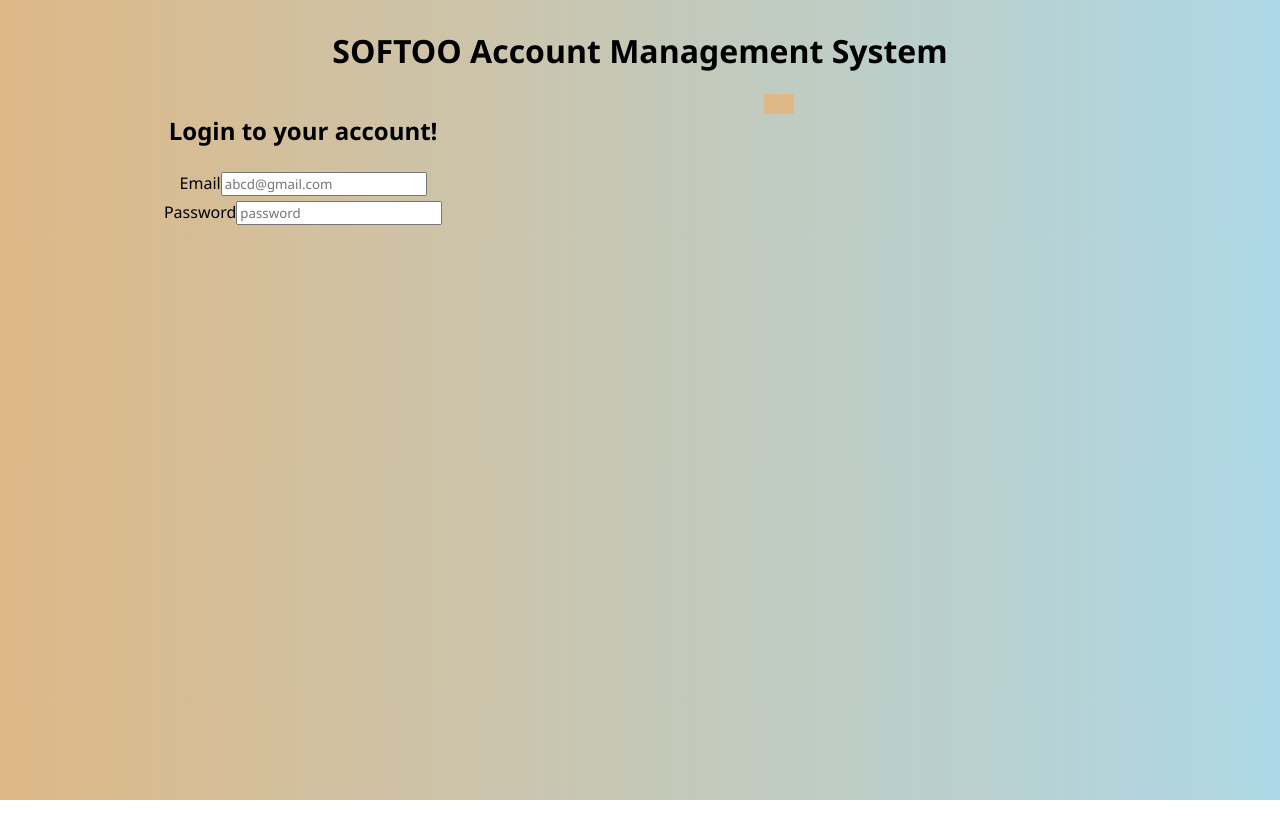
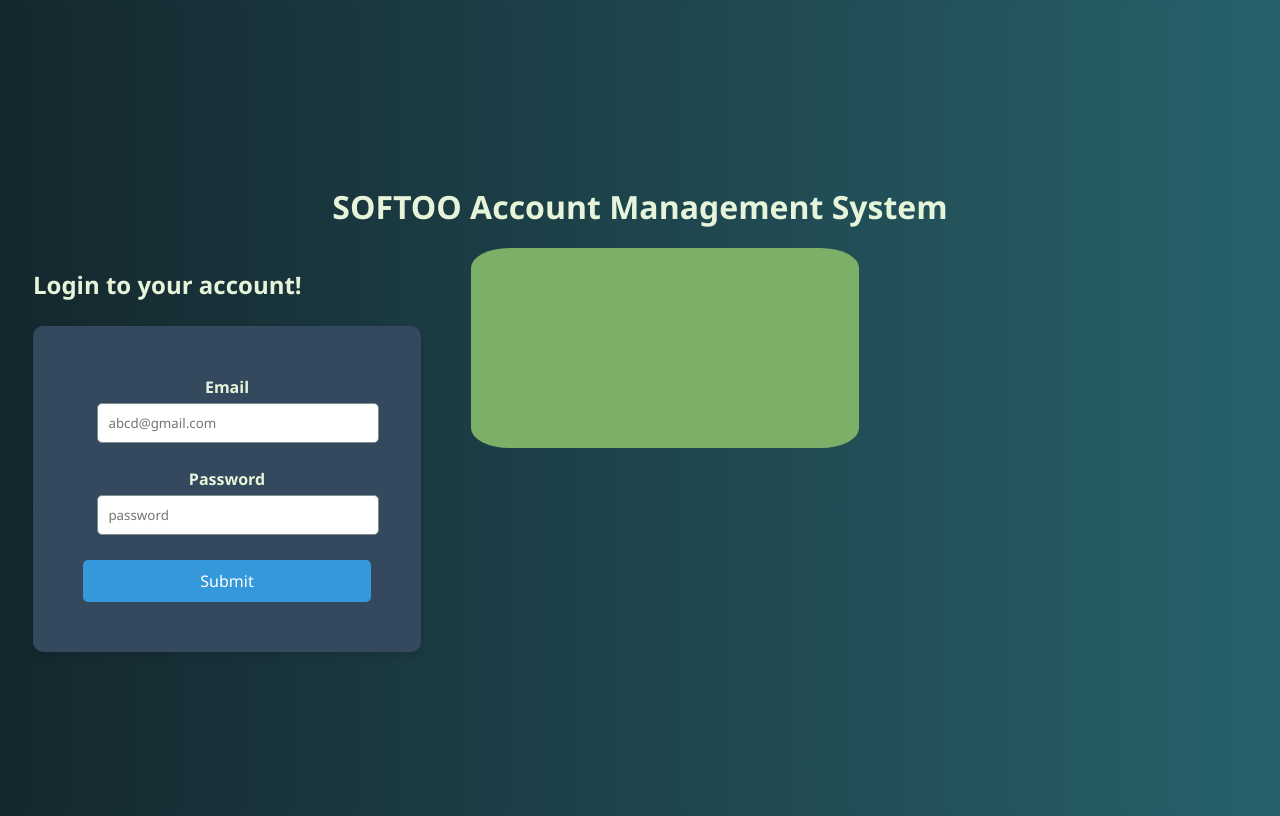
Before and after one commit to yumnayasirr/Account-Management-Portal, a React (Create React App) app in the folder frontend/: page / in a window 1280 px wide. Built offline with nearby package versions, Linux system fonts and the light colour scheme.

Commit message:
frontend

```diff
--- a/frontend/package.json
+++ b/frontend/package.json
@@ -12,7 +12,9 @@
     "react-router-dom": "^6.25.1",
     "react-scripts": "5.0.1",
     "react-toastify": "^10.0.5",
-    "web-vitals": "^2.1.4"
+    "web-vitals": "^2.1.4",
+    "formik": "^2.2.9",
+    "yup": "^0.32.11"
   },
   "scripts": {
     "start": "react-scripts start",
--- a/frontend/src/index.css
+++ b/frontend/src/index.css
@@ -3,20 +3,81 @@
 
 }
 body{
-    background: linear-gradient(to right, burlywood, lightblue);
+    background: linear-gradient(to right, #15272E, #27616A);
+    color: #E6F5D9;
 }
-.login-container{
+
+/* Login Page */
+
+.login-container {
     display: flex;
     flex-direction: column;
+    align-items: center;
     justify-content: center;
-    text-align: center;
-}
+    height: 100vh;
+    background: linear-gradient(to right, #15272E, #27616A);
+    color: #E6F5D9;
+  }
+
+  .title {
+    margin-bottom: 20px;
+  }
+
+  .login-left, .login-right, .login-center {
+    flex: 1;
+  }
+
+  .login-form {
+    display: flex;
+    flex-direction: column;
+    align-items: center;
+    background: #34495e;
+    padding: 20px;
+    border-radius: 10px;
+    box-shadow: 0 4px 8px rgba(0,0,0,0.1);
+  }
+
+  label {
+    display: block;
+    margin-bottom: 5px;
+    font-weight: bold;
+  }
+
+  input {
+    width: 100%;
+    padding: 10px;
+    border: 1px solid #7f8c8d;
+    border-radius: 5px;
+  }
+
+  button {
+    width: 100%;
+    padding: 10px;
+    background-color: #3498db;
+    color: white;
+    border: none;
+    border-radius: 5px;
+    cursor: pointer;
+    font-size: 16px;
+  }
+
+  button:hover {
+    background-color: #2980b9;
+  }
+
+  .error-message {
+    color: #e74c3c;
+    font-size: 14px;
+    margin-top: 5px;
+  }
 
 .login-form-container{
     display: flex;
     flex-direction: row;
-    justify-content: space-around;
-    gap: 10px;
+    justify-content: space-between;
+    gap: 50px;
+    width: 100%;
+    padding-left: 50px;
 }
 
 .login-left{
@@ -32,15 +93,18 @@ body{
     justify-content: flex-start;
     text-align: center;
     gap: 5px;
+    padding: 50px;
 }
 
-.form-entry{
-    display: flex;
-    justify-content: center;
-}
+.form-entry {
+    margin-bottom: 20px;
+    width: 90%;
+  }
+
 
 .login-center{
-    width: 30px;
-    height: 20px;
-    background-color: burlywood;
+    width: 2px;
+    height: 200px;
+    background-color: #7CB069;
+    border-radius: 10%;
 }
--- a/frontend/src/pages/Login.jsx
+++ b/frontend/src/pages/Login.jsx
@@ -1,10 +1,28 @@
-import React from 'react'
+import React from 'react';
+import { useFormik } from 'formik';
+import * as Yup from 'yup';
 
 const Login = () => {
 
-  const onsubmit =(e) =>{
-    e.preventDefault();
-  }
+  const formik = useFormik({
+    initialValues: {
+      email: '',
+      password: '',
+    },
+    validationSchema: Yup.object({
+      email: Yup.string()
+        .email('Invalid email address')
+        .required('Required'),
+      password: Yup.string()
+        .min(6, 'Password must be at least 6 characters')
+        .matches(/[0-9]/, 'Password must contain at least one digit')
+        .matches(/[!@#$%^&*(),.?":{}|<>]/, 'Password must contain at least one special character')
+        .required('Required'),
+    }),
+    onSubmit: values => {
+      console.log(values);
+    },
+  });
 
   return (
     <div className='login-container'>
@@ -12,15 +30,32 @@ const Login = () => {
       <div className="login-form-container">
         <div className="login-left">
           <h2 className="title">Login to your account!</h2>
-        <form className='login-form' onSubmit={onsubmit}>
+          <form className='login-form' onSubmit={formik.handleSubmit}>
             <div className="form-entry">
-            <label htmlFor="">Email</label>
-            <input type="text" placeholder='abcd@gmail.com' />
+              <label htmlFor="email">Email</label>
+              <input
+                id="email"
+                type="text"
+                placeholder='abcd@gmail.com'
+                {...formik.getFieldProps('email')}
+              />
+              {formik.touched.email && formik.errors.email ? (
+                <div className="error">{formik.errors.email}</div>
+              ) : null}
             </div>
             <div className="form-entry">
-            <label htmlFor="">Password</label>
-            <input type="password" placeholder='password' />
+              <label htmlFor="password">Password</label>
+              <input
+                id="password"
+                type="password"
+                placeholder='password'
+                {...formik.getFieldProps('password')}
+              />
+              {formik.touched.password && formik.errors.password ? (
+                <div className="error">{formik.errors.password}</div>
+              ) : null}
             </div>
+            <button type="submit">Submit</button>
           </form>
         </div>
         <div className="login-center"></div>
@@ -28,9 +63,8 @@ const Login = () => {
           {/* <img src="" alt="" className="login-img" /> */}
         </div>
       </div>
+    </div>
+  );
+};
 
-    </div>
-  )
-}
-
-export default Login
+export default Login;
```
Also changed, not shown: package.json (+5 -5 lines), 2 other files (tests, documents, lock files or other folders). Lines whose indentation alone changed are shown as unchanged.
